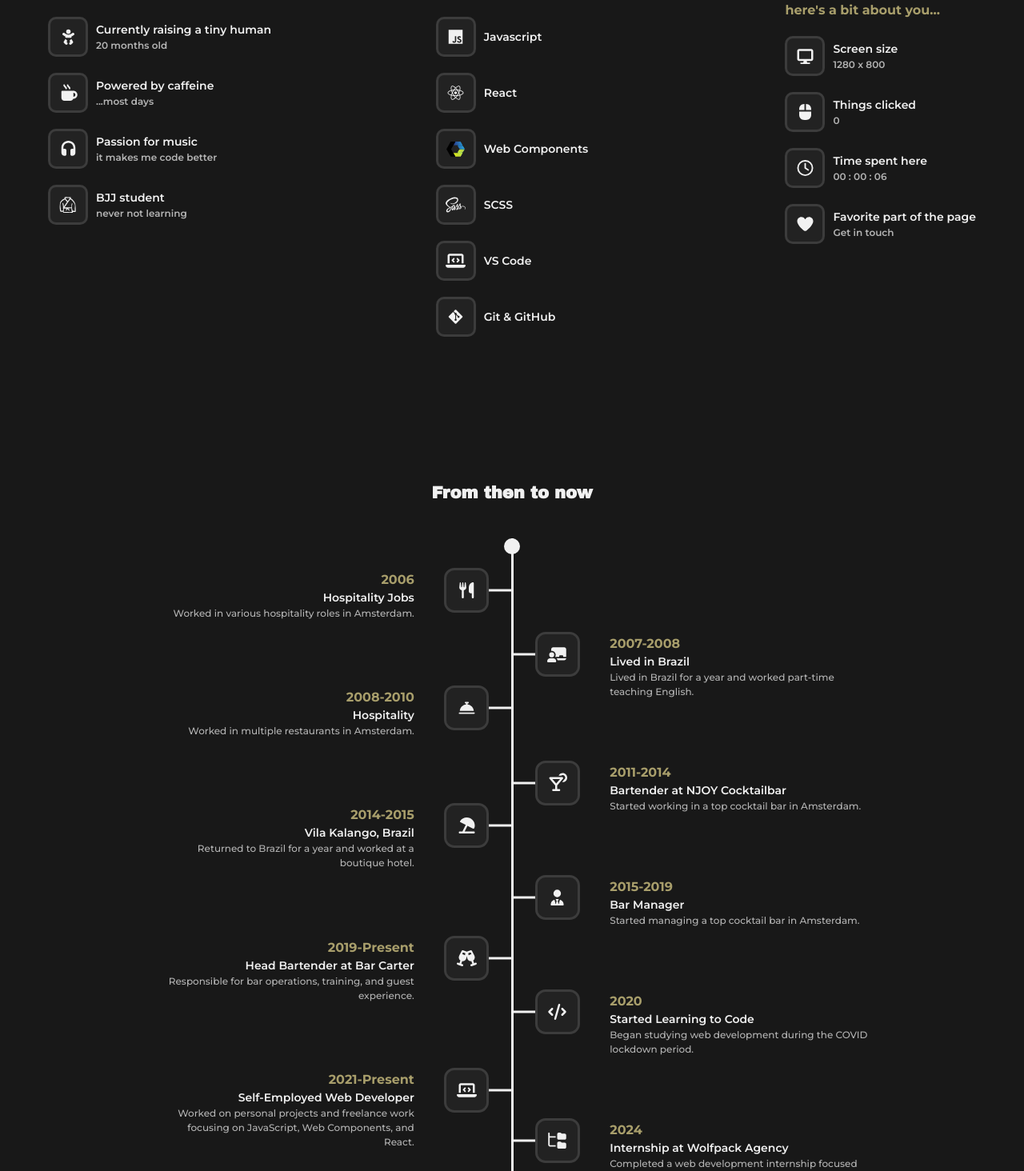
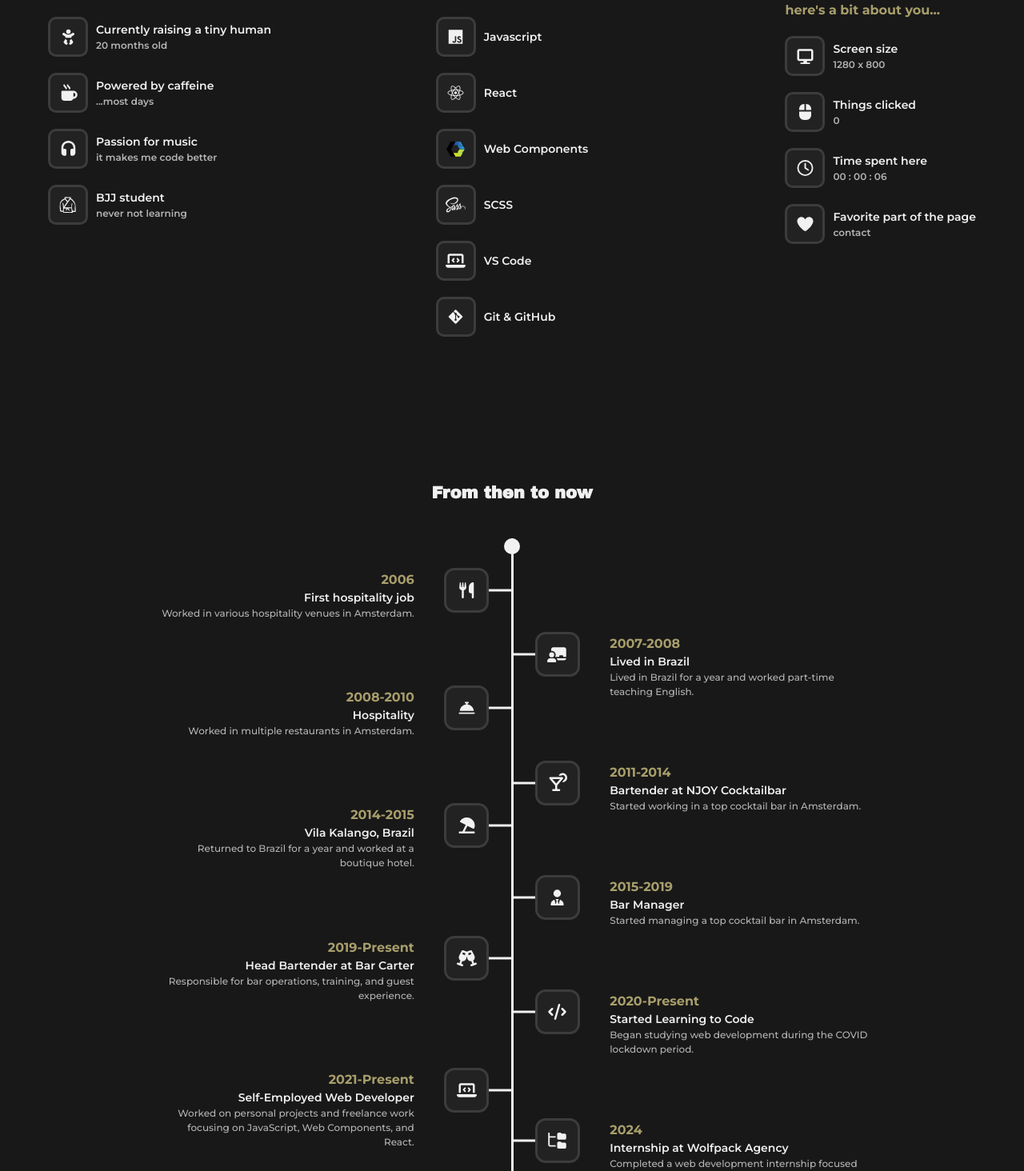
Before and after one commit to rafainsunza/portfolio, a React (Vite) app: page / in a window 1280 px wide. Shown: the part 2645-4109 px from the top of the page at 80% size. Built offline with nearby package versions, Linux system fonts and the light colour scheme.

Commit message:
Add missing translations

```diff
--- a/src/components/about/about.jsx
+++ b/src/components/about/about.jsx
@@ -17,7 +17,6 @@ import {
   faLaptopCode,
   faMartiniGlassCitrus,
   faMugHot,
-  faRoute,
   faUmbrellaBeach,
   faUserTie,
   faUtensils,
@@ -177,21 +176,25 @@ const About = ({ mostVisitedSection }) => {
                   <div className="about__card__label">{content.label}</div>
                   {
                     <div className="about__card__value">
-                      {content.id === "baby"
-                        ? `${getBabyAge()} ${content.value}`
-                        : content.id === "screen"
-                        ? screenSize
-                        : content.id === "mouse"
-                        ? totalClicks
-                        : content.id === "clock"
-                        ? formatSessionTime(sessionTime)
-                        : content.id === "heart"
-                        ? !mostVisitedSection
-                          ? ""
-                          : mostVisitedSection === "hero"
-                          ? "Home"
-                          : translation(`${mostVisitedSection}.title`)
-                        : content.value}
+                      {content.id === "baby" ? (
+                        `${getBabyAge()} ${content.value}`
+                      ) : content.id === "screen" ? (
+                        screenSize
+                      ) : content.id === "mouse" ? (
+                        totalClicks
+                      ) : content.id === "clock" ? (
+                        formatSessionTime(sessionTime)
+                      ) : content.id === "heart" ? (
+                        !mostVisitedSection ? (
+                          ""
+                        ) : (
+                          <a href={`#${mostVisitedSection}`} className="about__card__link">
+                            {mostVisitedSection === "hero" ? "Home" : mostVisitedSection}
+                          </a>
+                        )
+                      ) : (
+                        content.value
+                      )}
                     </div>
                   }
                 </div>
--- a/src/components/about/about.scss
+++ b/src/components/about/about.scss
@@ -57,6 +57,13 @@
       grid-column: 2 / 3;
       font-weight: 600;
       font-size: $font-size-sm;
+    }
+
+    &__link {
+      transition: color 0.3s ease;
+      &:hover {
+        color: var(--primary-text);
+      }
     }
 
     &__icon {
--- a/src/data/translations/en.json
+++ b/src/data/translations/en.json
@@ -247,8 +247,8 @@
       "items": [
         {
           "year": "2006",
-          "title": "Hospitality Jobs",
-          "description": "Worked in various hospitality roles in Amsterdam.",
+          "title": "First hospitality job",
+          "description": "Worked in various hospitality venues in Amsterdam.",
           "icon": "utensils"
         },
         {
@@ -288,7 +288,7 @@
           "icon": "cheers"
         },
         {
-          "year": "2020",
+          "year": "2020-Present",
           "title": "Started Learning to Code",
           "description": "Began studying web development during the COVID lockdown period.",
           "icon": "code"
--- a/src/data/translations/nl.json
+++ b/src/data/translations/nl.json
@@ -221,7 +221,7 @@
           },
           {
             "id": "mouse",
-            "label": "Geklikte dingen",
+            "label": "Aantal klikken",
             "icon": "mouse"
           },
           {
@@ -244,62 +244,62 @@
       "items": [
         {
           "year": "2006",
-          "title": "Hospitality Jobs",
-          "description": "Worked in various hospitality roles in Amsterdam.",
+          "title": "Eerste horeca baan",
+          "description": "Verschillende functies bekleed in verschillende horecazaken in Amsterdam.",
           "icon": "utensils"
         },
         {
           "year": "2007-2008",
-          "title": "Lived in Brazil",
-          "description": "Lived in Brazil for a year and worked part-time teaching English.",
+          "title": "In Brazilië gewoond",
+          "description": "Een jaar in Brazilië gewoond en parttime Engels les gegeven.",
           "icon": "teacher"
         },
         {
           "year": "2008-2010",
-          "title": "Hospitality",
-          "description": "Worked in multiple restaurants in Amsterdam.",
+          "title": "Horeca",
+          "description": "In meerdere restaurants in Amsterdam gewerkt.",
           "icon": "bell"
         },
         {
           "year": "2011-2014",
-          "title": "Bartender at NJOY Cocktailbar",
-          "description": "Started working in a top cocktail bar in Amsterdam.",
+          "title": "Bartender bij NJOY Cocktailbar",
+          "description": "Begonnen bij een top cocktailbar in Amsterdam.",
           "icon": "cocktail"
         },
         {
           "year": "2014-2015",
           "title": "Vila Kalango, Brazil",
-          "description": "Returned to Brazil for a year and worked at a boutique hotel.",
+          "description": "Terug naar Brazilië en een jaar gewerkt in een boutique hotel.",
           "icon": "beach"
         },
         {
           "year": "2015-2019",
           "title": "Bar Manager",
-          "description": "Started managing a top cocktail bar in Amsterdam.",
+          "description": "Bedrijfsleider geweest in een top cocktailbar in Amsterdam.",
           "icon": "tie"
         },
         {
-          "year": "2019-Present",
-          "title": "Head Bartender at Bar Carter",
-          "description": "Responsible for bar operations, training, and guest experience.",
+          "year": "2019-Heden",
+          "title": "Head Bartender bij Bar Carter",
+          "description": "Verantwoordelijk voor baroperaties, training en gastbeleving.",
           "icon": "cheers"
         },
         {
-          "year": "2020",
-          "title": "Started Learning to Code",
-          "description": "Began studying web development during the COVID lockdown period.",
+          "year": "2020-Heden",
+          "title": "Start met coderen leren",
+          "description": "Begonnen met webdevelopment tijdens de COVID-lockdown.",
           "icon": "code"
         },
         {
-          "year": "2021-Present",
-          "title": "Self-Employed Web Developer",
-          "description": "Worked on personal projects and freelance work focusing on JavaScript, Web Components, and React.",
+          "year": "2021-Heden",
+          "title": "Zelfstandige Web Developer",
+          "description": "Gewerkt aan persoonlijke projecten en freelance opdrachten met focus op JavaScript, Web Components en React.",
           "icon": "laptop"
         },
         {
           "year": "2024",
-          "title": "Internship at Wolfpack Agency",
-          "description": "Completed a web development internship focused on real-world front-end practices.",
+          "title": "Stage bij Wolfpack Agency",
+          "description": "Webdevelopment stage afgerond met focus op front-end praktijkervaring.",
           "icon": "folder"
         }
       ]
```
